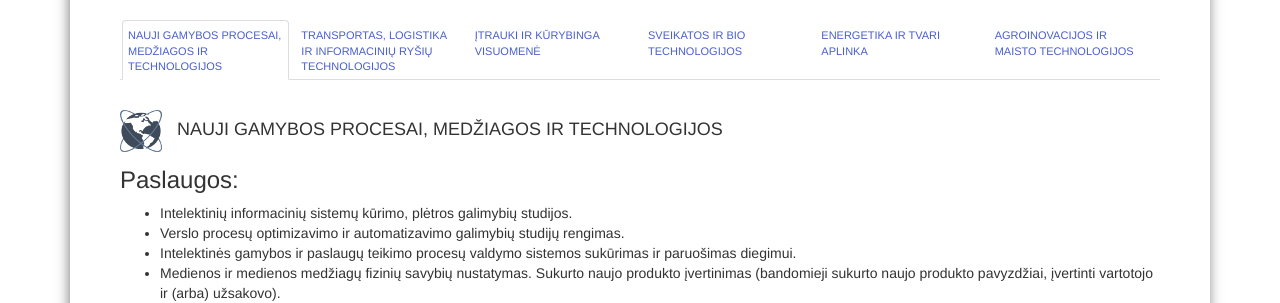
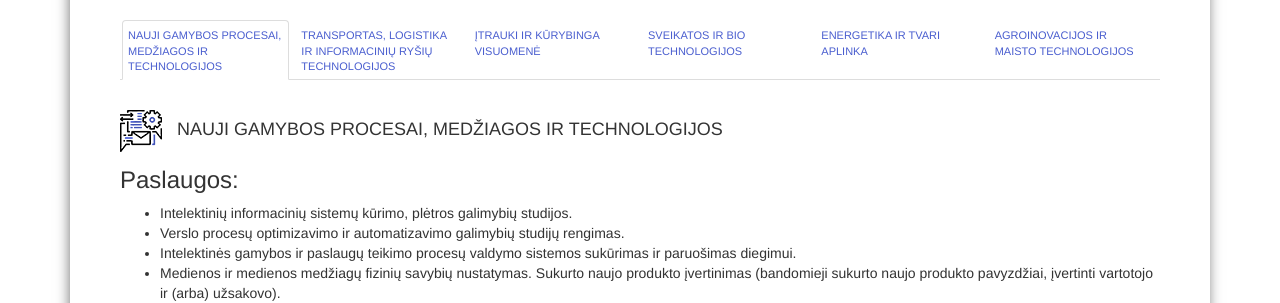
Before and after one commit to pmpc/inocekiai, a Jekyll site: the page built from kauno-kolegija.md, in a window 1280 px wide. Shown: the part 310-613 px from the top of the page. Built offline with Jekyll 4.4.1, drawn with Linux system fonts in a browser that asks for light colours.

Commit message:
Update kauno-kolegija.md

```diff
--- a/kauno-kolegija.md
+++ b/kauno-kolegija.md
@@ -46,7 +46,7 @@ image: kauno_kolegija.png
 <div class="tab-content">
   <div id="home" class="tab-pane fade in active">
     <div class="col-md-12 direction-title">
-        <img src="../images/kk_1.png" alt="NAUJI GAMYBOS PROCESAI, MEDŽIAGOS IR TECHNOLOGIJOS" class="col-md-1">
+        <img src="../images/nauji-bamybos-procesai-medziagos-technologijos.png" alt="NAUJI GAMYBOS PROCESAI, MEDŽIAGOS IR TECHNOLOGIJOS" class="col-md-1">
         <h4 class="col-md-11">
             NAUJI GAMYBOS PROCESAI, MEDŽIAGOS IR TECHNOLOGIJOS
         </h4>
```
